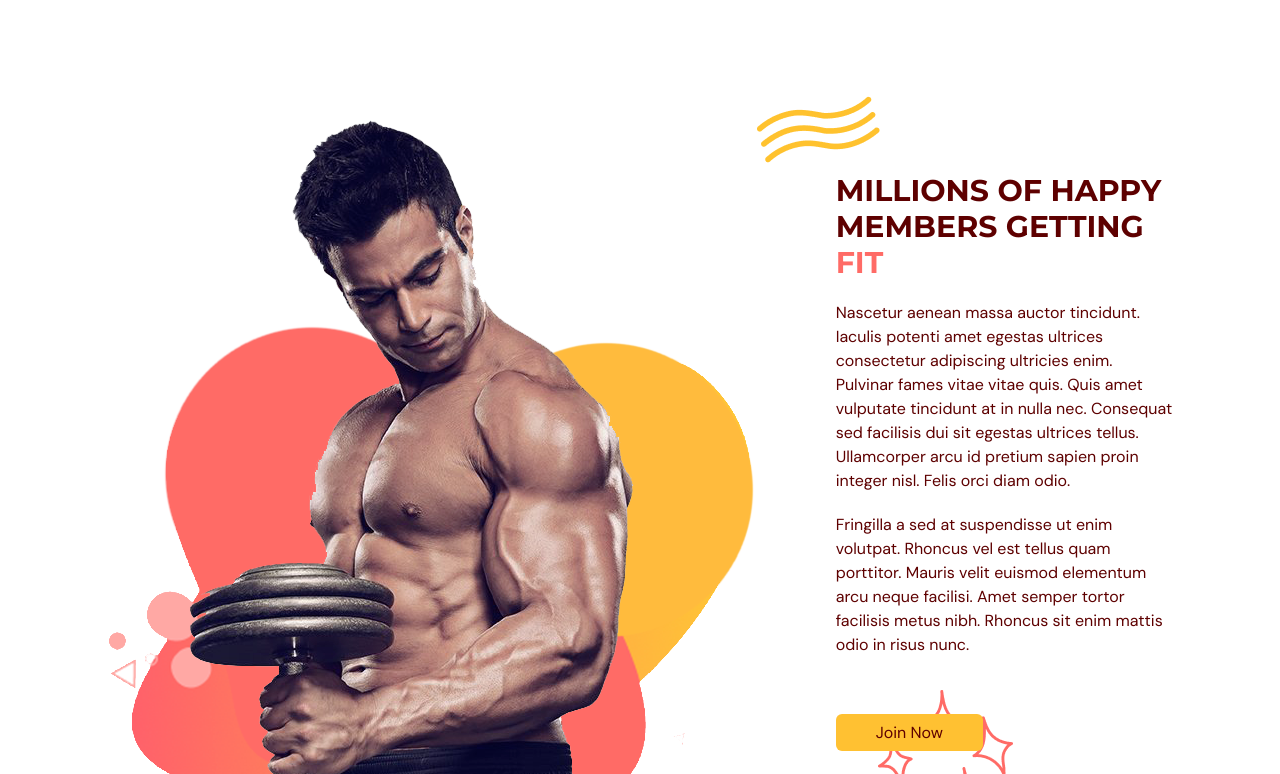
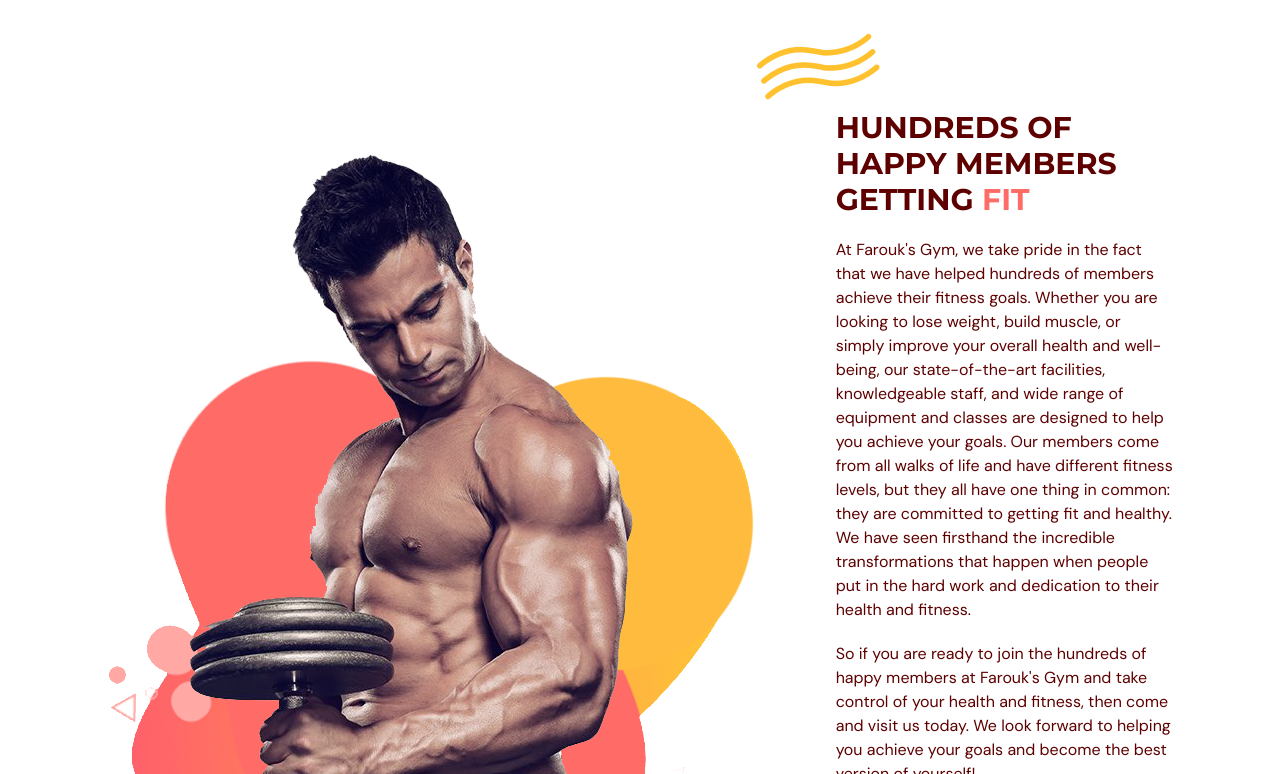
Before and after one commit to farouk-allani/fitness-app, a React (Vite) app: page / in a window 1280 px wide. Shown: the part 1386-2160 px from the top of the page. Built offline with nearby package versions, Linux system fonts and the light colour scheme.

Commit message:
feat: edit hundreds paragraph

```diff
--- a/src/scenes/benefits/index.tsx
+++ b/src/scenes/benefits/index.tsx
@@ -112,7 +112,7 @@
                   }}
                 >
                   <HText>
-                    MILLIONS OF HAPPY MEMBERS GETTING{" "}
+                    HUNDREDS OF HAPPY MEMBERS GETTING{" "}
                     <span className="text-primary-500">FIT</span>
                   </HText>
                 </motion.div>
@@ -131,18 +131,19 @@
               }}
             >
               <p className="my-5">
-                Nascetur aenean massa auctor tincidunt. Iaculis potenti amet
-                egestas ultrices consectetur adipiscing ultricies enim. Pulvinar
-                fames vitae vitae quis. Quis amet vulputate tincidunt at in
-                nulla nec. Consequat sed facilisis dui sit egestas ultrices
-                tellus. Ullamcorper arcu id pretium sapien proin integer nisl.
-                Felis orci diam odio.
+              At Farouk's Gym, we take pride in the fact that we have helped hundreds of members
+               achieve their fitness goals. Whether you are looking to lose weight, build muscle,
+                or simply improve your overall health and well-being, our state-of-the-art facilities,
+                 knowledgeable staff, and wide range of equipment and classes are designed to help you
+                  achieve your goals.
+Our members come from all walks of life and have different fitness levels, but they all have one thing in
+ common: they are committed to getting fit and healthy. We have seen firsthand the incredible transformations
+  that happen when people put in the hard work and dedication to their health and fitness.
               </p>
               <p className="mb-5">
-                Fringilla a sed at suspendisse ut enim volutpat. Rhoncus vel est
-                tellus quam porttitor. Mauris velit euismod elementum arcu neque
-                facilisi. Amet semper tortor facilisis metus nibh. Rhoncus sit
-                enim mattis odio in risus nunc.
+              So if you are ready to join the hundreds of happy members at Farouk's Gym and take control of your
+               health and fitness, then come and visit us today. We look forward to helping you achieve your goals
+                and become the best version of yourself!
               </p>
             </motion.div>
 
--- a/src/scenes/home/index.tsx
+++ b/src/scenes/home/index.tsx
@@ -38,12 +38,12 @@
             }}
           >
             <div className="relative">
-              <div className="before:absolute before:-top-20 before:-left-20 before:z-[-1] md:before:content-evolvetext">
+              <div >
                 <img alt="home-page-text" src={HomePageText} />
               </div>
             </div>
 
-            <p className="mt-8 text-sm">
+            <p className="mt-8 text-sm text-justify">
             Welcome to Farouk's Gym! We are a state-of-the-art fitness facility dedicated to helping you achieve your health
              and fitness goals. Our knowledgeable and experienced staff are here to provide you with the support and guidance
               you need to make the most of your workouts.
```
